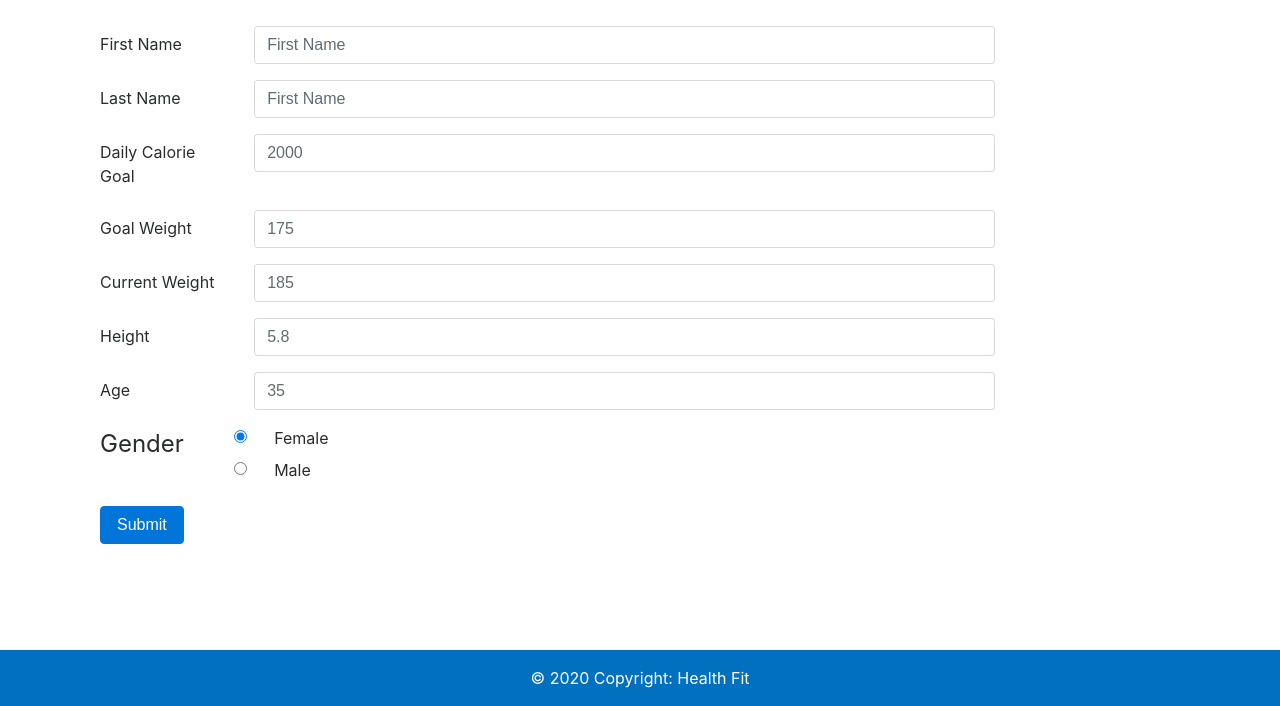
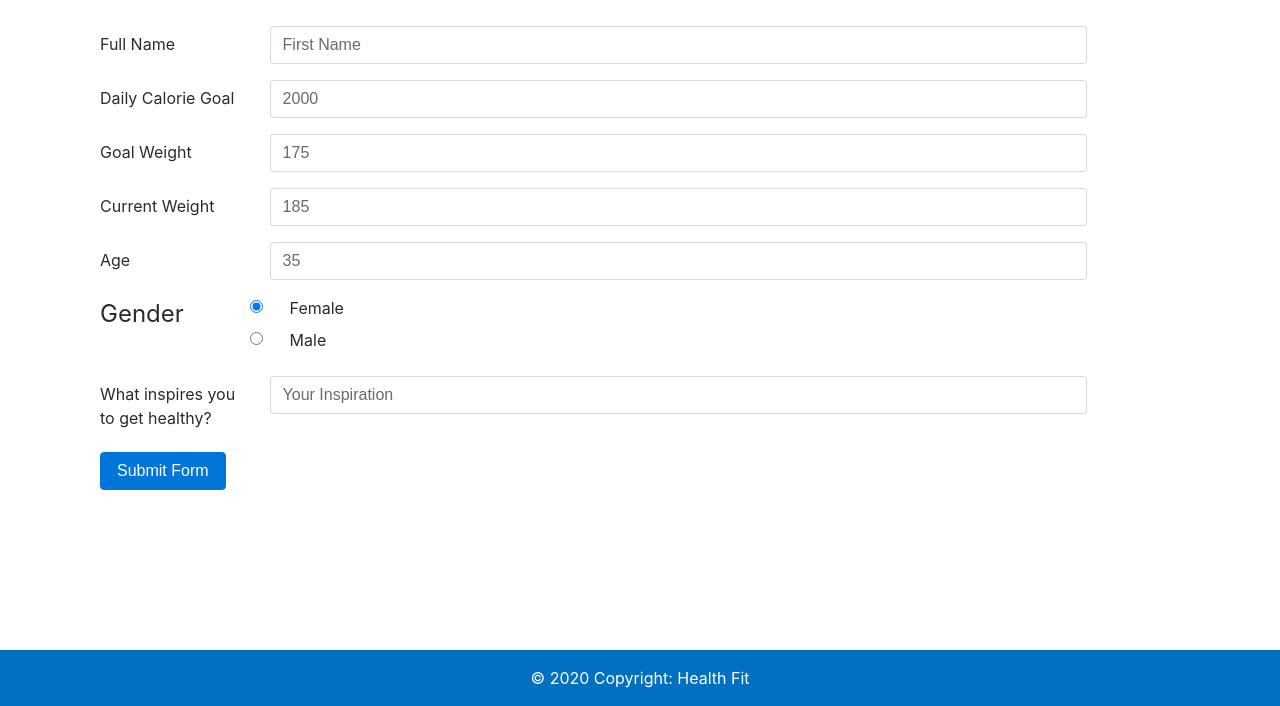
Before and after one commit to TomaszChylinski/Project-2, a Node server app: page /form in a window 1280 px wide. Shown: the part 94-800 px from the top of the page. Run offline with Node 20, Linux system fonts and the light colour scheme; data that the repository does not hold is empty; some libraries are stand-ins or nearby versions.

Commit message:
app V2.0

```diff
--- a/models/user.js
+++ b/models/user.js
@@ -34,6 +34,11 @@ module.exports = function(sequelize, Sequelize) {
     gender: {
       type: Sequelize.STRING,
       notEmpty: true
+    },
+
+    inspiration: {
+      type: Sequelize.STRING,
+      notEmpty: false
     }
   });
 
--- a/views/form.handlebars
+++ b/views/form.handlebars
@@ -2,18 +2,12 @@
 
 
   <div class="row">
-      <div class="col-md-10">
+    <div class="col-md-11">
       <form>
         <div class="form-group row">
-            <label for="firstName" class="col-sm-2 col-form-label">First Name</label>
+          <label for="fullName" class="col-sm-2 col-form-label">Full Name</label>
           <div class="col-sm-10">
-              <input type="firstname" class="form-control" id="firstName" placeholder="First Name" />
-            </div>
-          </div>
-          <div class="form-group row">
-            <label for="lastName" class="col-sm-2 col-form-label">Last Name</label>
-            <div class="col-sm-10">
-              <input type="lastName" class="form-control" id="lastName" placeholder="First Name" />
+            <input type="fullName" class="form-control" id="fullName" placeholder="First Name" />
           </div>
         </div>
         <div class="form-group row">
@@ -32,12 +26,6 @@
           <label for="currentWeight" class="col-sm-2 col-form-label">Current Weight</label>
           <div class="col-sm-10">
             <input type="number" class="form-control" id="currentWeight" placeholder="185" />
-            </div>
-          </div>
-          <div class="form-group row">
-            <label for="userHeigh" class="col-sm-2 col-form-label">Height</label>
-            <div class="col-sm-10">
-              <input type="number" class="form-control" id="height" placeholder="5.8" />
           </div>
         </div>
         <div class="form-group row">
@@ -66,10 +54,17 @@
           </div>
         </fieldset>
         <div class="form-group row">
+          <label for="inspiration" class="col-sm-2 col-form-label">What inspires you to get healthy?</label>
           <div class="col-sm-10">
-              <button id="submitButton" type="submit" class="btn btn-primary">Submit</button>
+            <input  class="form-control" id="inspiration" placeholder="Your Inspiration" />
+          </div>
+        </div>
+        <div class="form-group row">
+          <div class="col-sm-10">
+            <button id="submitButton" type="submit" class="btn btn-primary">Submit Form</button>
           </div>
         </div>
       </form>
     </div>
-</div></div>
+  </div>
+</div>
--- a/views/index.handlebars
+++ b/views/index.handlebars
@@ -17,7 +17,7 @@
     </div>
 
      <div class="col-2 offset-8">
-         <button id="submit" class="btn ">START FOR FREE</button></p>
+         <a href="/form"  id="submit" class="button btn">START FOR FREE</a></p>
     </div>
   </div>
 
--- a/views/layouts/main.handlebars
+++ b/views/layouts/main.handlebars
@@ -21,7 +21,7 @@
           <a class="nav-link" href="/about-us">{{about}} <span class="sr-only">(current)</span></a>
         </li>
         <li class="nav-item">
-          <a class="nav-link" href="#">{{workout}}</a>
+          <a class="nav-link" href="https://www.nutritionix.com/">{{workout}}</a>
         </li>
         <li class="nav-item dropdown">
           <a class="nav-link dropdown-toggle" href="#" id="navbarDropdownMenuLink" data-toggle="dropdown"
@@ -29,14 +29,24 @@
             {{options}}
           </a>
           <div class="dropdown-menu" aria-labelledby="navbarDropdownMenuLink">
-            <a class="dropdown-item" href="https://www.healthline.com/nutrition/9-weight-loss-diets-reviewed">Healthy
-              Diets</a>
-            <a class="dropdown-item" href="#">Another action</a>
-            <a class="dropdown-item" href="#">Something else here</a>
+            <a class="dropdown-item" href="https://www.healthline.com/nutrition/9-weight-loss-inning-reviewed">Healthy
+              Dinning</a>
+            <a class="dropdown-item"
+              href="https://www.eatright.org/health/weight-loss/eating-out/7-tips-for-healthy-dining-out">EatRight</a>
+            <a class="dropdown-item"
+              href="https://www.cookinglight.com/healthy-living/weight-loss/healthy-restaurant-choices">
+              Healthiest Meal Choices at 35 Popular Chain Restaurants</a>
+            <a class="dropdown-item" href="https://www.healthydiningfinder.com/">Healthy Dining Finder</a>
+            <a class="dropdown-item" href="https://www.healthline.com/nutrition/10-healthy-fast-food-restaurants">10
+              Fast-Food
+              Restaurants That Serve Healthy Foods</a>
+            <a class="dropdown-item"
+              href="https://www.fsrmagazine.com/technology/mobile-apps-identify-restaurants-healthy-options">Mobile
+              Apps Identify Restaurants with Healthy Options</a>
           </div>
         </li>
         <li class="nav-item">
-          <a class="nav-link" href="#">{{learn}}</a>
+          <a class="nav-link" href="https://www.webmd.com/fitness-exercise/features/exercise-fitness-tips-improve-your-health#1">{{learn}}</a>
         </li>
       </ul>
     </div>
```
Also changed, not shown: public/js/user-info.js (added, +50 -0 lines), config/config.json (line endings or trailing spaces), views/log.handlebars (line endings or trailing spaces). Lines whose indentation alone changed are shown as unchanged.
